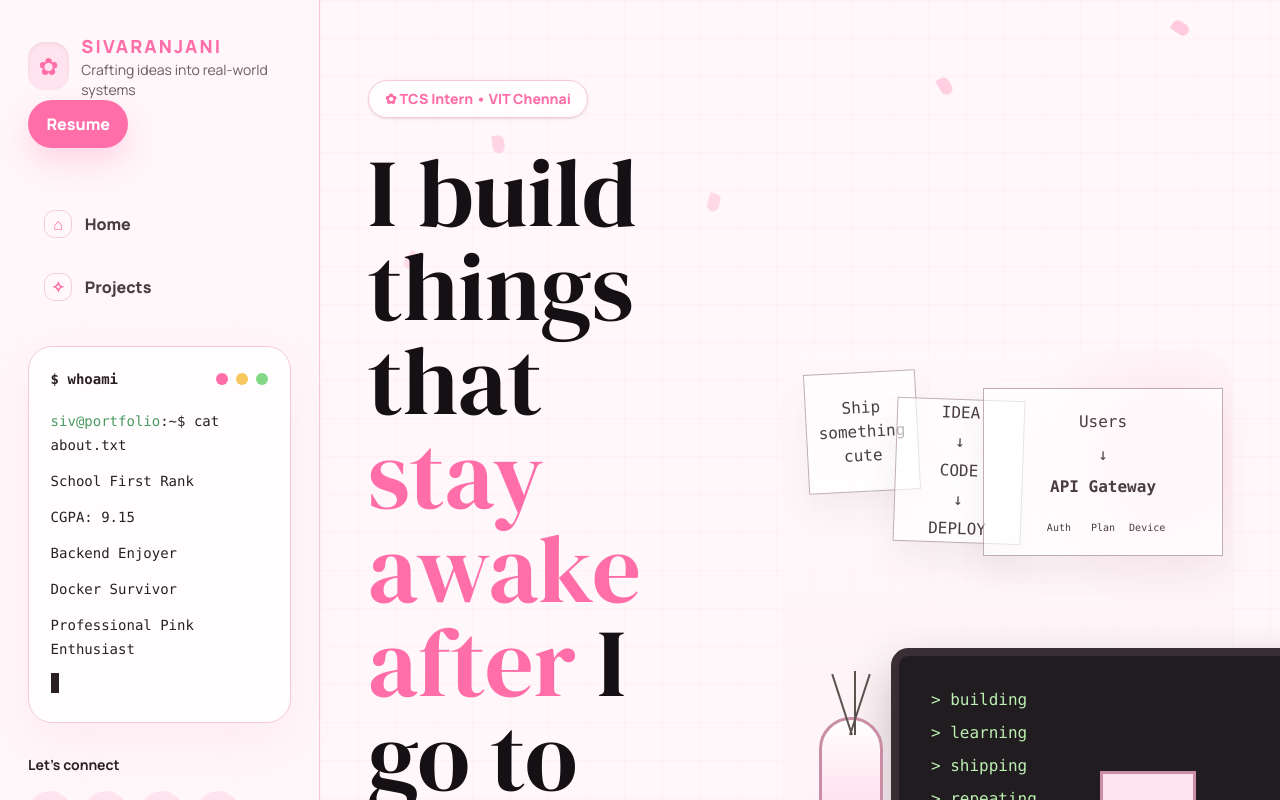
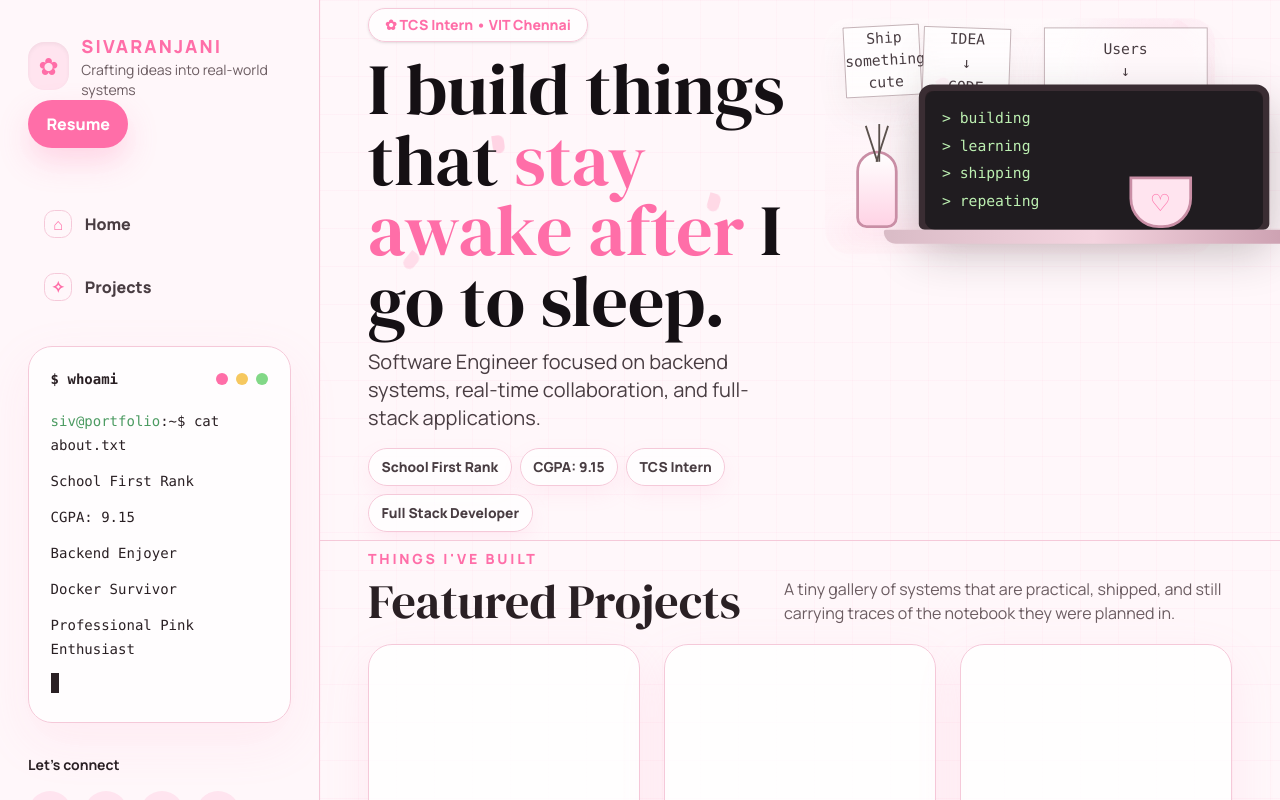
Before and after one commit to Sivdvj/portfolio, a React (Vite) app: page / in a window 1280 px wide. Built offline with nearby package versions, Linux system fonts and the light colour scheme.

Commit message:
chore: fix structure

```diff
--- a/src/App.jsx
+++ b/src/App.jsx
@@ -1,7 +1,6 @@
 import Footer from "./components/Footer";
 import Hero from "./components/Hero";
 import Sidebar from "./components/Sidebar";
-import Contact from "./sections/Contact";
 import Projects from "./sections/Projects";
 
 export default function App() {
--- a/src/components/Hero.jsx
+++ b/src/components/Hero.jsx
@@ -9,7 +9,7 @@ export default function Hero() {
   return (
     <section
       id="home"
-      className="relative overflow-hidden border-b border-[#F5C9D9] px-6 py-16 lg:px-12 lg:py-20"
+      className="hero-section relative overflow-hidden border-b border-[#F5C9D9] px-6 py-6 lg:px-12 lg:py-2"
     >
       <div className="petal-field" aria-hidden="true">
         {Array.from({ length: 16 }).map((_, index) => (
@@ -17,21 +17,21 @@ export default function Hero() {
         ))}
       </div>
 
-      <div className="grid items-center gap-12 xl:grid-cols-[0.9fr_1.1fr]">
-        <div className="relative z-10 max-w-3xl">
-          <div className="mb-7 inline-flex items-center rounded-full border border-[#F5C9D9] bg-white/72 px-4 py-2 text-sm font-extrabold text-[#FF6EA8] shadow-sm">
+      <div className="hero-grid grid items-start gap-4 xl:grid-cols-[1fr_1fr]">
+        <div className="hero-copy relative z-10 max-w-2xl">
+          <div className="mb-3 inline-flex items-center rounded-full border border-[#F5C9D9] bg-white/72 px-4 py-1.5 text-sm font-extrabold text-[#FF6EA8] shadow-sm">
             ✿ TCS Intern • VIT Chennai
           </div>
-          <h1 className="font-serif text-5xl leading-[0.98] text-[#151014] sm:text-7xl lg:text-8xl">
+          <h1 className="font-serif leading-[0.98] text-[#151014] text-5xl sm:text-6xl lg:text-7xl">
             I build things that{" "}
             <span className="text-[#FF6EA8]">stay awake after</span> I go to
             sleep.
           </h1>
-          <p className="mt-7 max-w-2xl text-lg leading-8 text-[#493D42] sm:text-xl">
+          <p className="mt-3 max-w-2xl text-lg leading-7 text-[#493D42] sm:text-xl">
             Software Engineer focused on backend systems, real-time
             collaboration, and full-stack applications.
           </p>
-          <div className="mt-8 flex flex-wrap gap-3">
+          <div className="mt-4 flex flex-wrap gap-2">
             {badges.map((badge) => (
               <span className="badge-chip" key={badge}>
                 {badge}
@@ -39,7 +39,6 @@ export default function Hero() {
             ))}
           </div>
         </div>
-
         <div className="hero-desk relative z-10">
           <div className="note note-one">Ship something cute</div>
           <div className="note note-two">
--- a/src/components/ProjectCard.jsx
+++ b/src/components/ProjectCard.jsx
@@ -1,4 +1,4 @@
-function ProjectVisual({ tone, title }) {
+function ProjectVisual({ tone }) {
   if (tone === "terminal") {
     return <div className="project-visual"></div>;
   }
@@ -13,7 +13,7 @@ function ProjectVisual({ tone, title }) {
 export default function ProjectCard({ project }) {
   return (
     <article className="group overflow-hidden rounded-3xl border border-[#F5C9D9] bg-white/80 shadow-[0_16px_45px_rgba(255,141,183,0.13)] transition duration-300 hover:-translate-y-2 hover:shadow-[0_24px_60px_rgba(255,110,168,0.2)]">
-      <ProjectVisual tone={project.imageTone} title={project.title} />
+      <ProjectVisual tone={project.imageTone} />
       <div className="p-6">
         <div className="mb-4 flex items-start justify-between gap-4">
           <h3 className="font-serif text-3xl text-[#2A2024]">
--- a/src/index.css
+++ b/src/index.css
@@ -64,6 +64,14 @@ a {
 @media (min-width: 1024px) {
   .section-shell {
     padding: 5rem 3rem;
+  }
+
+  .projects-section {
+    padding-top: 0.5rem;
+  }
+
+  .projects-section > .mb-8 {
+    margin-bottom: 1.15rem;
   }
 }
 
@@ -192,7 +200,8 @@ a {
 }
 
 .badge-chip {
-  padding: 0.72rem 1rem;
+  padding: 0.48rem 0.78rem;
+  font-size: 0.86rem;
 }
 
 .chip {
@@ -202,8 +211,9 @@ a {
 }
 
 .hero-desk {
-  min-height: 34rem;
-  border-radius: 2rem;
+  min-height: 16rem;
+  transform: scale(0.92);
+  border-radius: 1.65rem;
   background:
     linear-gradient(
       180deg,
@@ -216,8 +226,8 @@ a {
 .hero-desk::before {
   content: "";
   position: absolute;
-  inset: auto 4% 7% 4%;
-  height: 1.2rem;
+  inset: auto 5% 7% 5%;
+  height: 0.9rem;
   border-radius: 999px;
   background: rgba(255, 141, 183, 0.22);
   filter: blur(14px);
@@ -237,36 +247,36 @@ a {
 
 .note-one {
   left: 5%;
-  top: 4%;
-  height: 7.5rem;
-  width: 7rem;
+  top: 3%;
+  height: 4.8rem;
+  width: 5.2rem;
   rotate: -3deg;
 }
 
 .note-two {
   left: 25%;
-  top: 9%;
-  height: 9rem;
-  width: 8rem;
-  gap: 0.25rem;
+  top: 4%;
+  height: 5.95rem;
+  width: 5.95rem;
+  gap: 0.12rem;
   rotate: 2deg;
 }
 
 .note-three {
   right: 2%;
-  top: 7%;
-  min-height: 10.5rem;
-  width: 15rem;
-  padding: 1rem;
+  top: 4%;
+  min-height: 7.2rem;
+  width: 11.1rem;
+  padding: 0.65rem;
 }
 
 .laptop {
   position: absolute;
-  bottom: 7%;
+  bottom: 10%;
   left: 24%;
-  width: min(34rem, 58vw);
-  border-radius: 1.1rem 1.1rem 0.45rem 0.45rem;
-  border: 8px solid #3a2d33;
+  width: min(23.8rem, 44vw);
+  border-radius: 0.9rem 0.9rem 0.4rem 0.4rem;
+  border: 7px solid #3a2d33;
   background: #2a2024;
   box-shadow: 0 22px 50px rgba(42, 32, 36, 0.28);
 }
@@ -274,15 +284,15 @@ a {
 .laptop::after {
   content: "";
   display: block;
-  height: 1.2rem;
-  margin: 0 -3.5rem -1.7rem;
+  height: 0.95rem;
+  margin: 0 -2.8rem -1.35rem;
   border-radius: 0.25rem 0.25rem 1.5rem 1.5rem;
   background: linear-gradient(90deg, #d9bbc6, #f4d4df, #c99cad);
 }
 
 .laptop-screen {
-  min-height: 12.5rem;
-  padding: 2rem;
+  min-height: 7.45rem;
+  padding: 1.15rem;
   border-radius: 0.65rem;
   background: #201c20;
   color: #bcefb1;
@@ -290,17 +300,17 @@ a {
 
 .laptop-screen code {
   display: grid;
-  gap: 0.55rem;
+  gap: 0.38rem;
   font-family: ui-monospace, SFMono-Regular, Menlo, Monaco, Consolas, monospace;
 }
 
 .desk-mug {
   position: absolute;
-  right: 8%;
-  bottom: 8%;
+  right: 6%;
+  bottom: 11%;
   display: grid;
-  height: 5rem;
-  width: 6rem;
+  height: 3.5rem;
+  width: 4.25rem;
   place-items: center;
   border: 3px solid #c98ea5;
   border-radius: 0 0 2rem 2rem;
@@ -311,10 +321,10 @@ a {
 
 .desk-vase {
   position: absolute;
-  bottom: 9%;
+  bottom: 11%;
   left: 8%;
-  height: 8rem;
-  width: 4rem;
+  height: 5.25rem;
+  width: 2.8rem;
   border: 3px solid #c98ea5;
   border-radius: 2rem 2rem 1rem 1rem;
   background: linear-gradient(#fff, #ffd3e5);
@@ -324,7 +334,7 @@ a {
   position: absolute;
   bottom: 88%;
   width: 2px;
-  height: 4rem;
+  height: 2.55rem;
   transform-origin: bottom;
   background: #5b514d;
 }
--- a/src/sections/Projects.jsx
+++ b/src/sections/Projects.jsx
@@ -4,7 +4,7 @@ import { projects } from "../data/projects";
 
 export default function Projects() {
   return (
-    <section id="projects" className="section-shell">
+    <section id="projects" className="section-shell projects-section">
       <SectionHeading eyebrow="Things I've Built" title="Featured Projects">
         <p>
           A tiny gallery of systems that are practical, shipped, and still
```
